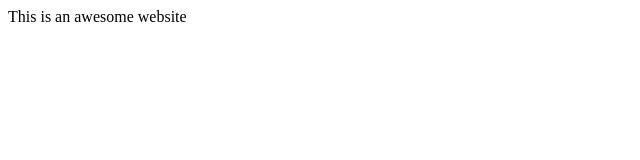
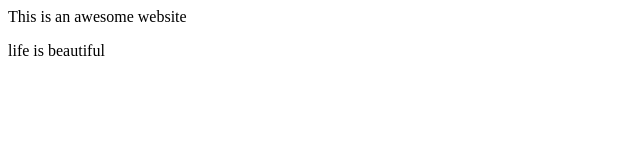
Before and after one commit to vanshika-2005/Mydemowebsite, a plain HTML site: page index.html in a window 1280 px wide. Shown: the full height of the page, 0-640 px from the left. Drawn offline with Linux system fonts and the light colour scheme.

Commit message:
added <p> tag to index.html

```diff
--- a/index.html
+++ b/index.html
@@ -5,4 +5,7 @@ Sample website
 <head>
 This is an awesome website
 </head>
+<p>
+life is beautiful
+</p>
 </html>
```
